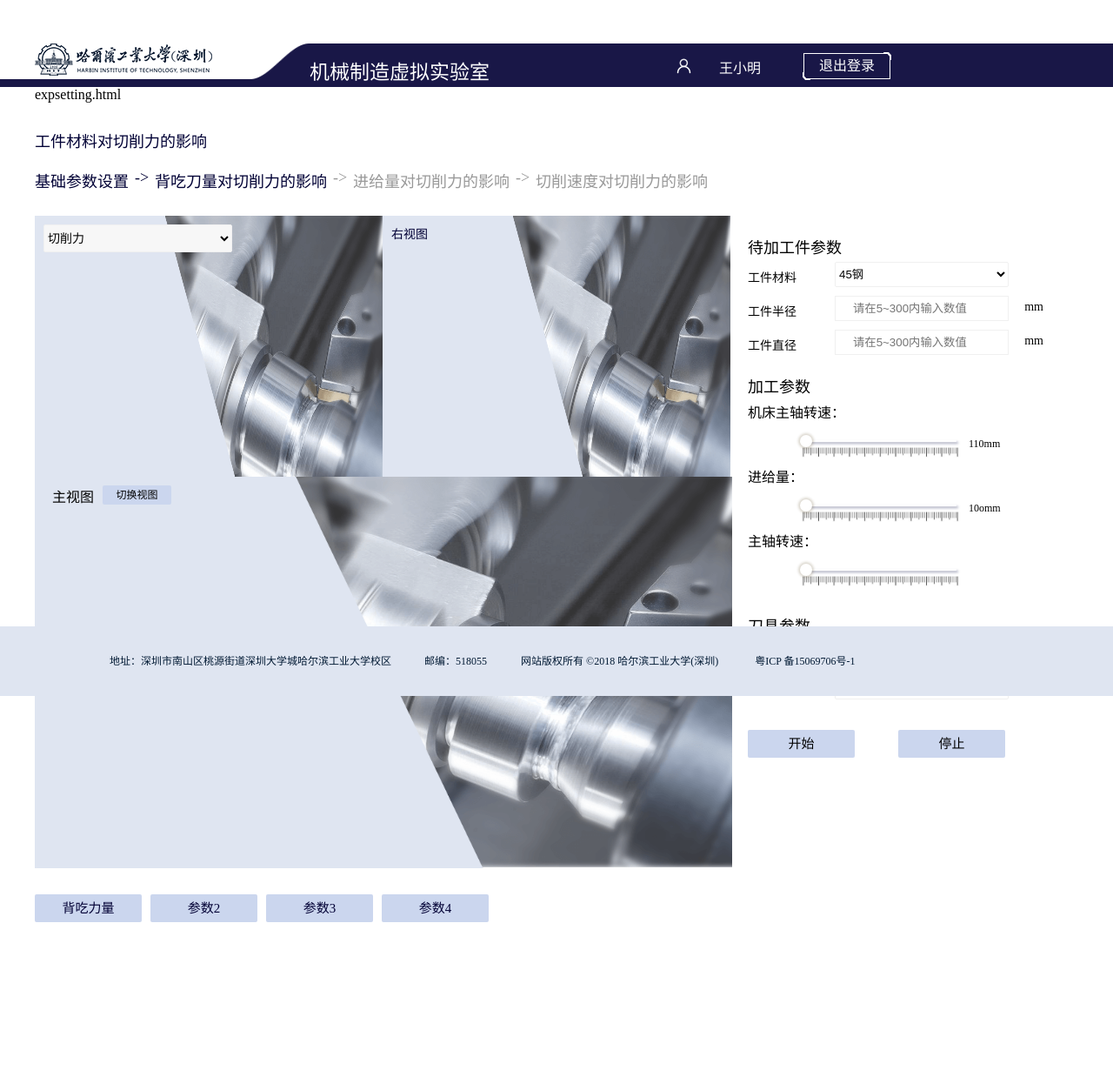
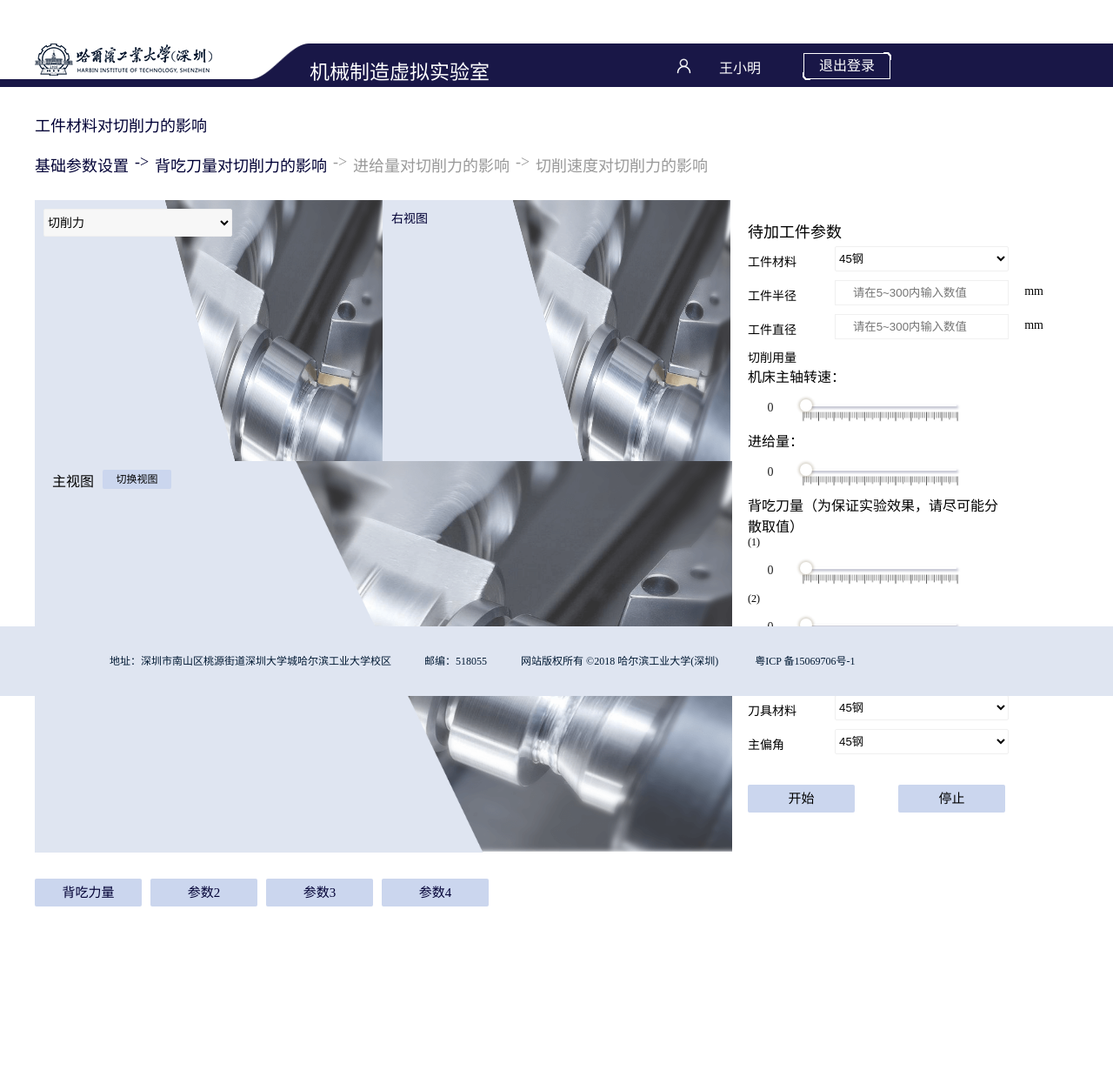
Before and after one commit to hugosmoon/hitvmm, a Django app: page /experiment/expoperation2/ in a window 1280 px wide. Shown: the top 1238 px of the page at 87% size. After the commit the page ends 1042 px from the top, so only its background shows below. Run offline with Django 3.2, Linux system fonts and the light colour scheme; some libraries are stand-ins or nearby versions.

Commit message:
实验操作修改

```diff
--- a/templates/experiment/expoperation2.html
+++ b/templates/experiment/expoperation2.html
@@ -29,7 +29,7 @@
     </div>
 </div>
 
-<div class="wall5">expsetting.html
+<div class="wall5">
     <div class="addnewexptit">工件材料对切削力的影响</div>
     <div class="addnewexpschedulebox">
         <div class="addnewexpschedule selsct">基础参数设置</div>
@@ -94,33 +94,39 @@
             </div>
             <!--刻度尺-->
             <div class="rangebox">
-                <p class="rutitle">加工参数</p>
+                <p class="rtit">切削用量</p>
                 <div class="runitbox">
                     <div class="rutit">机床主轴转速：</div>
                     <div class="scale">
-                        <form oninput="scaleShow.value=parseInt(scale.value)">
+                        <form oninput="scaleShow.value=parseInt(scale.value||0)">
                             <input value="0" type="range" id="scale" max="110"/>
-                            <output value="0" name="scaleShow" for="scale"></output>
+                            <output value="0" name="scaleShow" for="scale">0</output>
                         </form>
-                        <em class="red2">110mm</em>
                     </div>
                 </div>
                 <div class="runitbox">
                     <div class="rutit">进给量：</div>
                     <div class="scale">
-                        <form oninput="scaleShow.value=parseInt(scale.value)">
+                        <form oninput="scaleShow.value=parseInt(scale.value||0)">
                             <input value="0" type="range" id="scale" max="110"/>
-                            <output value="0" name="scaleShow" for="scale"></output>
+                            <output value="0" name="scaleShow" for="scale">0</output>
                         </form>
-                        <em class="red2">10omm</em>
                     </div>
                 </div>
                 <div class="runitbox">
-                    <div class="rutit">主轴转速：</div>
+                    <div class="rutit">背吃刀量（为保证实验效果，请尽可能分散取值）</div>
+                    <p class="runm">(1)</p>
                     <div class="scale">
-                        <form oninput="scaleShow.value=parseInt(scale.value)">
+                        <form oninput="scaleShow.value=parseInt(scale.value||0)">
                             <input value="0" type="range" id="scale" max="110"/>
-                            <output value="0" name="scaleShow" for="scale"></output>
+                            <output value="0" name="scaleShow" for="scale">0</output>
+                        </form>
+                    </div>
+                    <p class="runm">(2)</p>
+                    <div class="scale">
+                        <form oninput="scaleShow.value=parseInt(scale.value||0)">
+                            <input value="0" type="range" id="scale" max="110"/>
+                            <output value="0" name="scaleShow" for="scale">0</output>
                         </form>
                     </div>
                 </div>
```
Also changed, not shown: templates/experiment/expoperation.html (+8 -11 lines).
